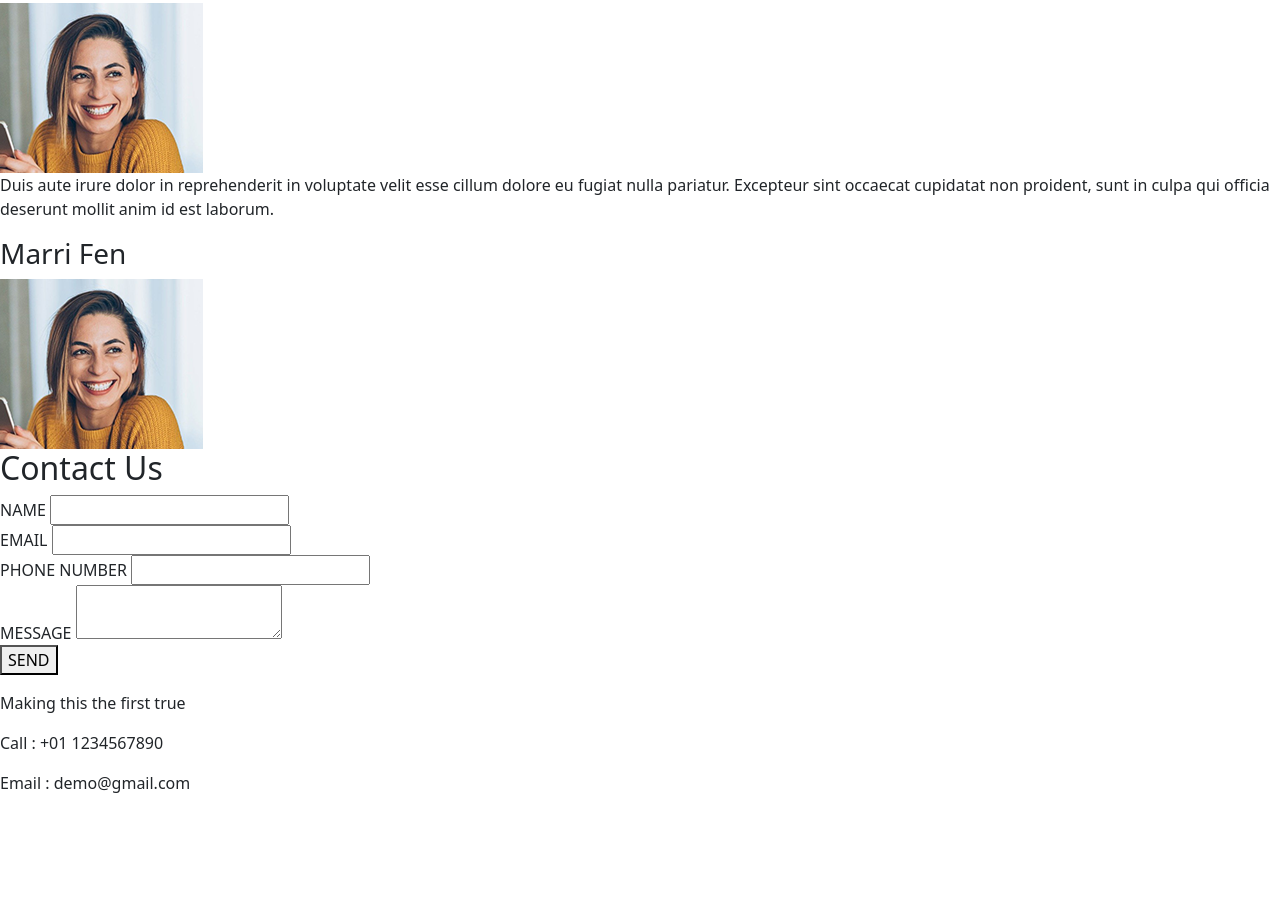
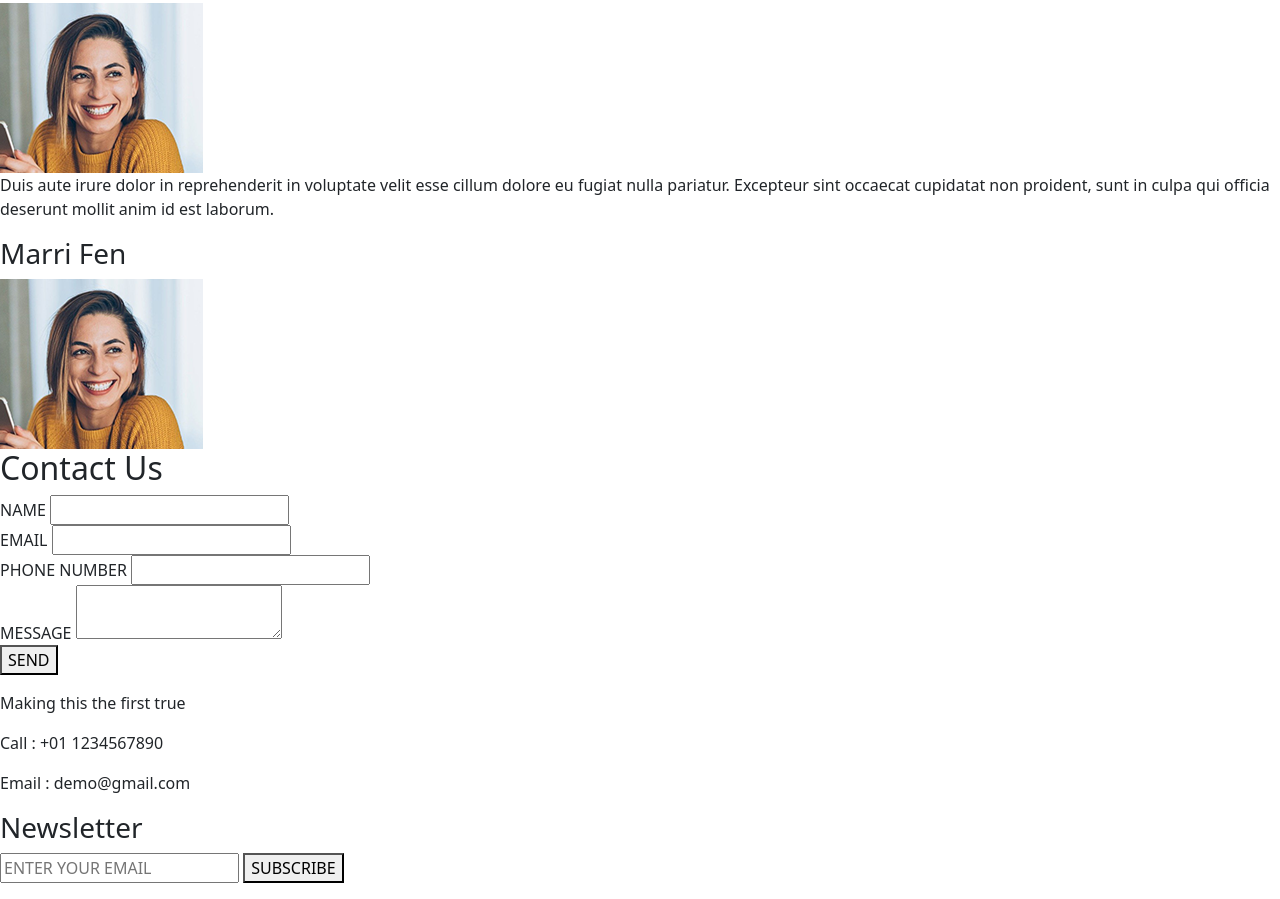
Before and after one commit to RDsT1707/ROMYK, a website with bundled scripts: page index.html in a window 1280 px wide. Shown: the part 4149-5048 px from the top of the page. Before the commit the page ends 4960 px from the top, so only its background shows below. Built offline with nearby package versions, Linux system fonts and the light colour scheme; files whose address does not match are found by name.

Commit message:
add contact-section 8

```diff
--- a/index.html
+++ b/index.html
@@ -209,6 +209,12 @@
                     <div class="info">
                         <p>Email : demo@gmail.com</p>
                     </div>
+                    <div class="newsletter">
+                        <h3>Newsletter</h3>
+                        <form>
+                            <input type="email" placeholder="ENTER YOUR EMAIL">
+                            <button type="submit">SUBSCRIBE</button>
+                        </form>
         </section>
 
 
```
